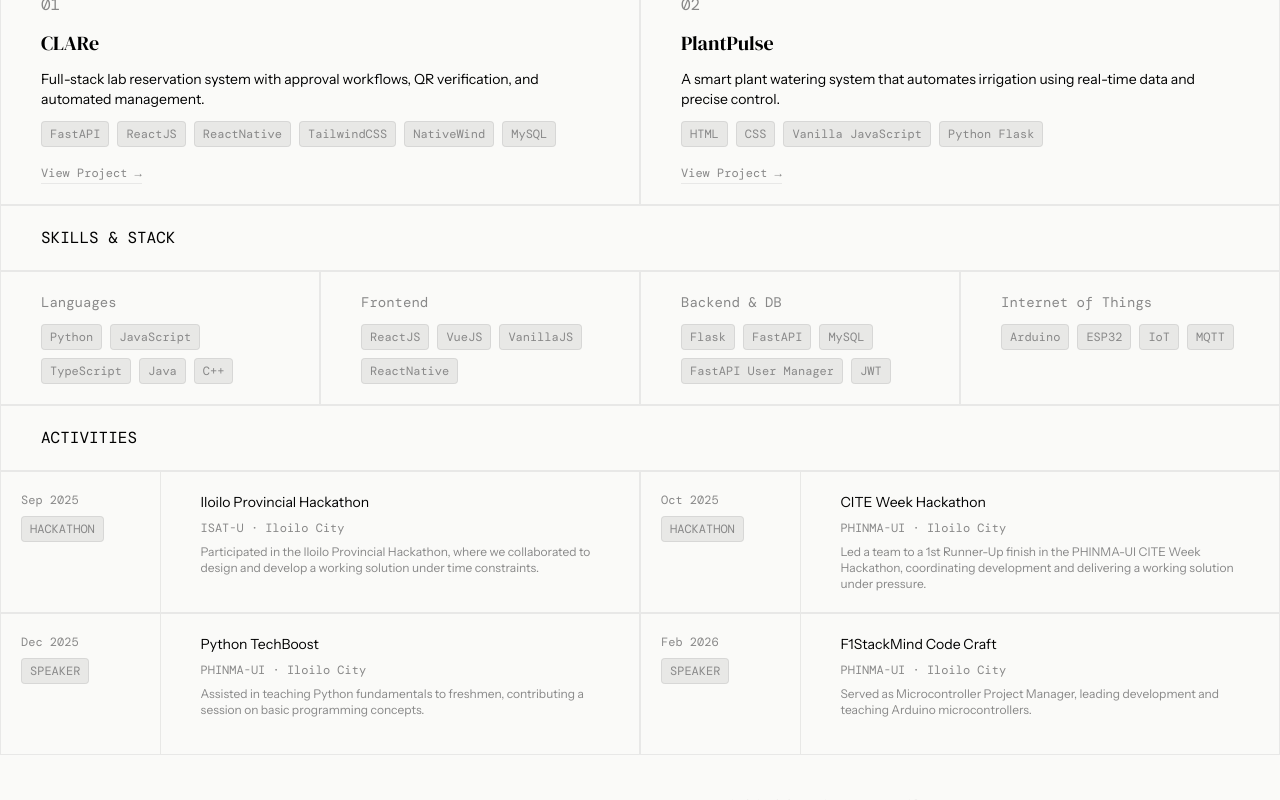
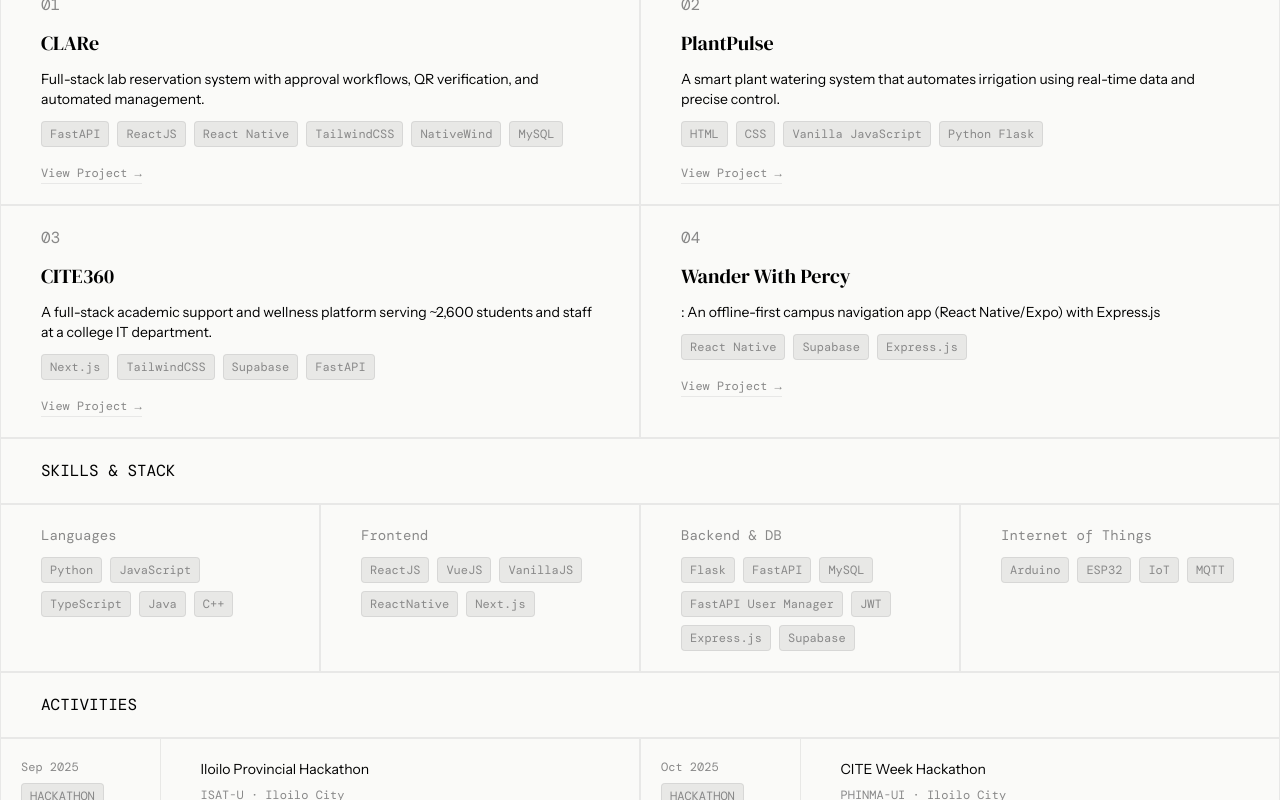
Before and after one commit to maverickbarrientos/maverick-portfolio-2, a React (Vite) app: page / in a window 1280 px wide. Shown: the part 640-1440 px from the top of the page. Built offline with nearby package versions, Linux system fonts and the light colour scheme.

Commit message:
add new projects and tech stack

```diff
--- a/src/pages/Footer.jsx
+++ b/src/pages/Footer.jsx
@@ -33,7 +33,7 @@ export function Footer() {
 
 
             <div className="flex justify-between px-10 py-3 text-xs text-muted">
-                <p>© 2026 Maverick · Built with Care</p>
+                <p>© 2026 Maverick · Built with ReactJS, TailwindCSS, Framer Motion</p>
                 <p>Iloilo City, PH</p>
             </div>
 
--- a/src/pages/Projects.jsx
+++ b/src/pages/Projects.jsx
@@ -6,14 +6,26 @@ const projects = [
     {
      title: "CLARe",
      description: "Full-stack lab reservation system with approval workflows, QR verification, and automated management.",
-     technologies: [ "FastAPI", "ReactJS", "ReactNative", "TailwindCSS", "NativeWind", "MySQL" ],
-     link: "/view_project",
+     technologies: [ "FastAPI", "ReactJS", "React Native", "TailwindCSS", "NativeWind", "MySQL" ],
+     link: "https://clare-lyart.vercel.app",
      accent: `#FF6E01`
     },
     {
      title: "PlantPulse",
      description: "A smart plant watering system that automates irrigation using real-time data and precise control.",
      technologies: [ "HTML", "CSS", "Vanilla JavaScript", "Python Flask" ],
+     link: "/view_project"
+    },
+    {
+     title: "CITE360",
+     description: "A full-stack academic support and wellness platform serving ~2,600 students and staff at a college IT department.",
+     technologies: ["Next.js", "TailwindCSS", "Supabase", "FastAPI"],
+     link: "https://cite360.citehubs.org"
+    },
+    {
+     title: "Wander With Percy",
+     description: ": An offline-first campus navigation app (React Native/Expo) with Express.js",
+     technologies: ["React Native", "Supabase", "Express.js"],
      link: "/view_project"
     }
 ]
--- a/src/pages/TechStack.jsx
+++ b/src/pages/TechStack.jsx
@@ -9,8 +9,8 @@ const fadeUp = {
 
 const techStack = {
     languages: [ "Python", "JavaScript", "TypeScript", "Java", "C++" ],
-    frontend: [ "ReactJS", "VueJS", "VanillaJS", "ReactNative" ],
-    backend: [ "Flask", "FastAPI", "MySQL", "FastAPI User Manager", "JWT" ],
+    frontend: [ "ReactJS", "VueJS", "VanillaJS", "ReactNative", "Next.js" ],
+    backend: [ "Flask", "FastAPI", "MySQL", "FastAPI User Manager", "JWT", "Express.js", "Supabase" ],
     roboticsAndHardware: [ "Arduino", "ESP32", "IoT", "MQTT" ]
 }
 
```
